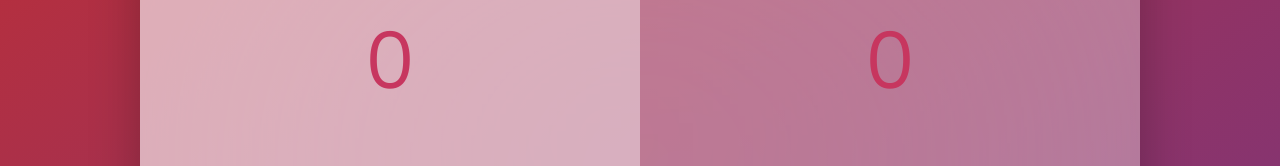
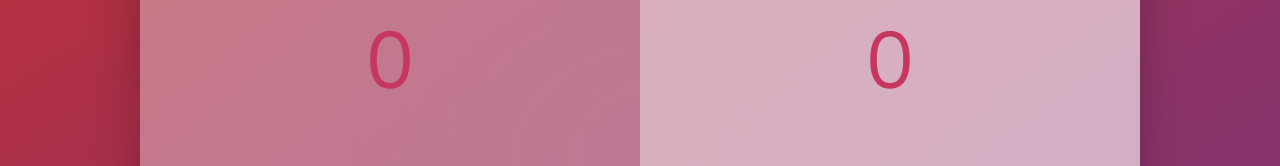
Before and after one commit to Abdurrahman-X/Pig-Game, a plain HTML site: page index.html in a window 1280 px wide. Both pictures are taken after a click on the button "📥 HOLD". Shown: the part 247-413 px from the top of the page. Drawn offline with nearby package versions, Linux system fonts and the light colour scheme.

Commit message:
implementing hold button

```diff
--- a/script.js
+++ b/script.js
@@ -55,3 +55,26 @@ rollBtn.addEventListener('click', function () {
         //current0El.textContent = 0;
     }
 })
+
+
+holdBtn.addEventListener('click', function() {
+    // 1. Add current score to current player's score
+    scoresArray[currentPlayer] += currentScore;
+    //console.log(currentScore);
+    document.getElementById(`score--${currentPlayer}`).textContent = scoresArray[currentPlayer];
+    if (currentScore >= 30) {
+        document.querySelector(`player--${currentPlayer}`).classList.add('player--winner');
+        document.querySelector(`player--${currentPlayer}`).classList.remove('player--active');
+
+    } else{
+        currentScore = 0;
+        document.getElementById(`current--${currentPlayer}`).textContent = 0;
+        currentPlayer = currentPlayer === 0 ? 1 : 0
+        player0El.classList.toggle('player--active');
+        player1El.classList.toggle('player--active');
+    }
+
+
+
+
+})
--- a/style.css
+++ b/style.css
@@ -158,7 +158,8 @@ main {
 }
 
 .player--winner {
-  background-color: #2f2f2f;
+  /* background-color: #2f2f2f; */
+  background-color: blue;
 }
 
 .player--winner .name {
```
